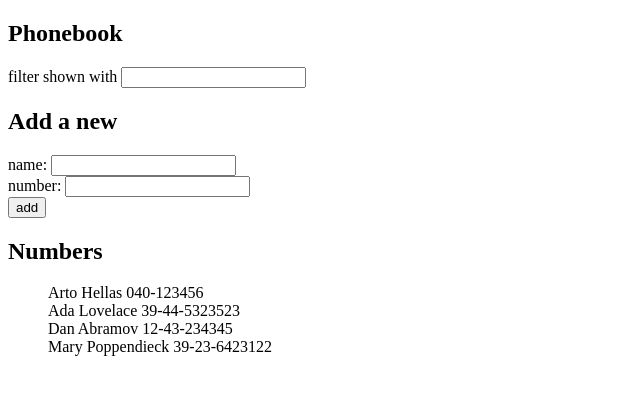
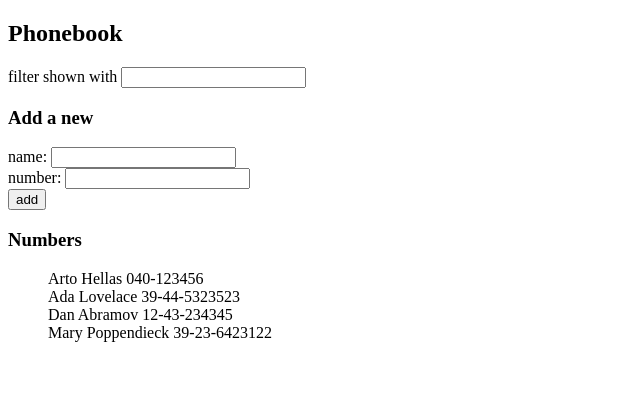
Before and after one commit to Slohis/FullS, a React (Create React App) app in the folder part02/phonebook/: page / in a window 1280 px wide. Shown: the top 394 px of the page, without its empty margins (0-640 px from the left). Built offline with nearby package versions, Linux system fonts and the light colour scheme.

Commit message:
Extracted Filter component from the main application

```diff
--- a/part02/phonebook/src/App.js
+++ b/part02/phonebook/src/App.js
@@ -3,6 +3,16 @@ import { useState } from 'react'
 const ListItem = ({ id, name, number }) => {
   return (
     <div>{name} {number}</div>
+  )
+}
+
+const Filter = (props) => {
+  console.log('Filter component props:', props)
+
+  return (
+    <div>
+      filter shown with <input value={props.filterString} onChange={props.eventHandler} />
+    </div>
   )
 }
 
@@ -63,10 +73,8 @@ const App = () => {
   return (
     <div>
       <h2>Phonebook</h2>
-      <div>
-        filter shown with <input value={filterString} onChange={handleFilterInputChange} />
-      </div>
-      <h2>Add a new</h2>
+      <Filter filterString={filterString} eventHandler={handleFilterInputChange} />
+      <h3>Add a new</h3>
       <form onSubmit={addEntry}>
         <div>
           name: <input value={newName} onChange={handleNameInputChange} />
@@ -78,7 +86,7 @@ const App = () => {
           <button type="submit">add</button>
         </div>
       </form>
-      <h2>Numbers</h2>
+      <h3>Numbers</h3>
       <ul>
         {entriesToShow.map(person =>
           <ListItem id={person.id} key={person.name} name={person.name} number={person.number} />
```
